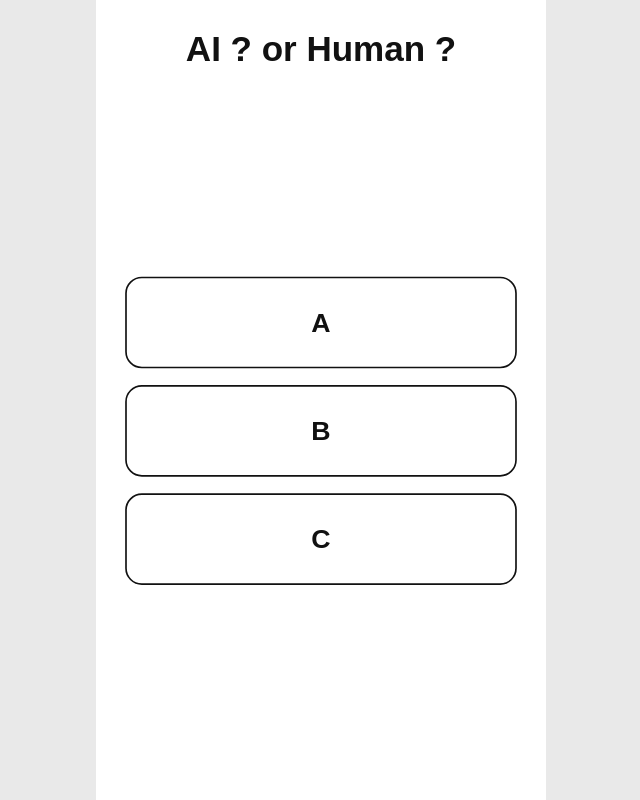
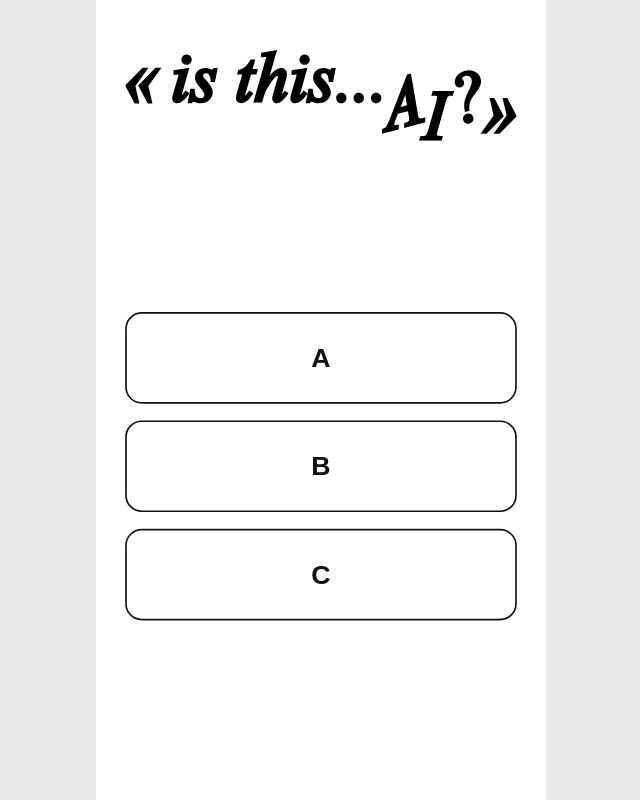
Before and after one commit to HaruhiSuzumiya0/Is-this...-AI-Bootcamp-CwIOT-, a plain HTML site: page index.html in a window 1280 px wide. Shown: the whole page, without its empty margins (319-959 px from the left). Drawn offline with Linux system fonts and the light colour scheme.

Commit message:
Ajout du logo

```diff
--- a/index.html
+++ b/index.html
@@ -3,7 +3,7 @@
 <head>
   <meta charset="utf-8">
   <meta name="viewport" content="width=device-width, initial-scale=1">
-  <title>AI or Human?</title>
+  <title>is this... AI?</title>
   <link rel="stylesheet" href="style.css">
 </head>
 <body>
@@ -12,7 +12,7 @@
 
     <!-- Écran 1 : choix du dataset (il n'y a que nous qui le verrons) -->
     <section id="screen-home" class="screen">
-      <h1>AI ? or Human ?</h1>
+      <img id="logo" src="/media/logo_itai.svg">
       <div class="grow"></div>
 
       <div id="dataset-buttons" class="datasets"></div>
@@ -51,7 +51,7 @@
         <button data-value="6">6 / 6</button>
       </div>
       <div class="grow"></div>
-      <!-- disabled tant qu'ils ont rien choisi -->
+      <!-- disabled tant que rien choisi -->
       <button id="q1-next" class="big-button" disabled>Next</button>
     </section>
 
--- a/style.css
+++ b/style.css
@@ -69,6 +69,10 @@ h2 {
   font-size: 64px;
   font-weight: 700;
   line-height: 1.15;
+}
+
+#logo{
+  padding-top: 50px;
 }
 
 /* Les petits titres en majuscules ("QUESTION 1", "PER PERSON"...) */
```
Also changed, not shown: media/logo_itai.svg (added).
